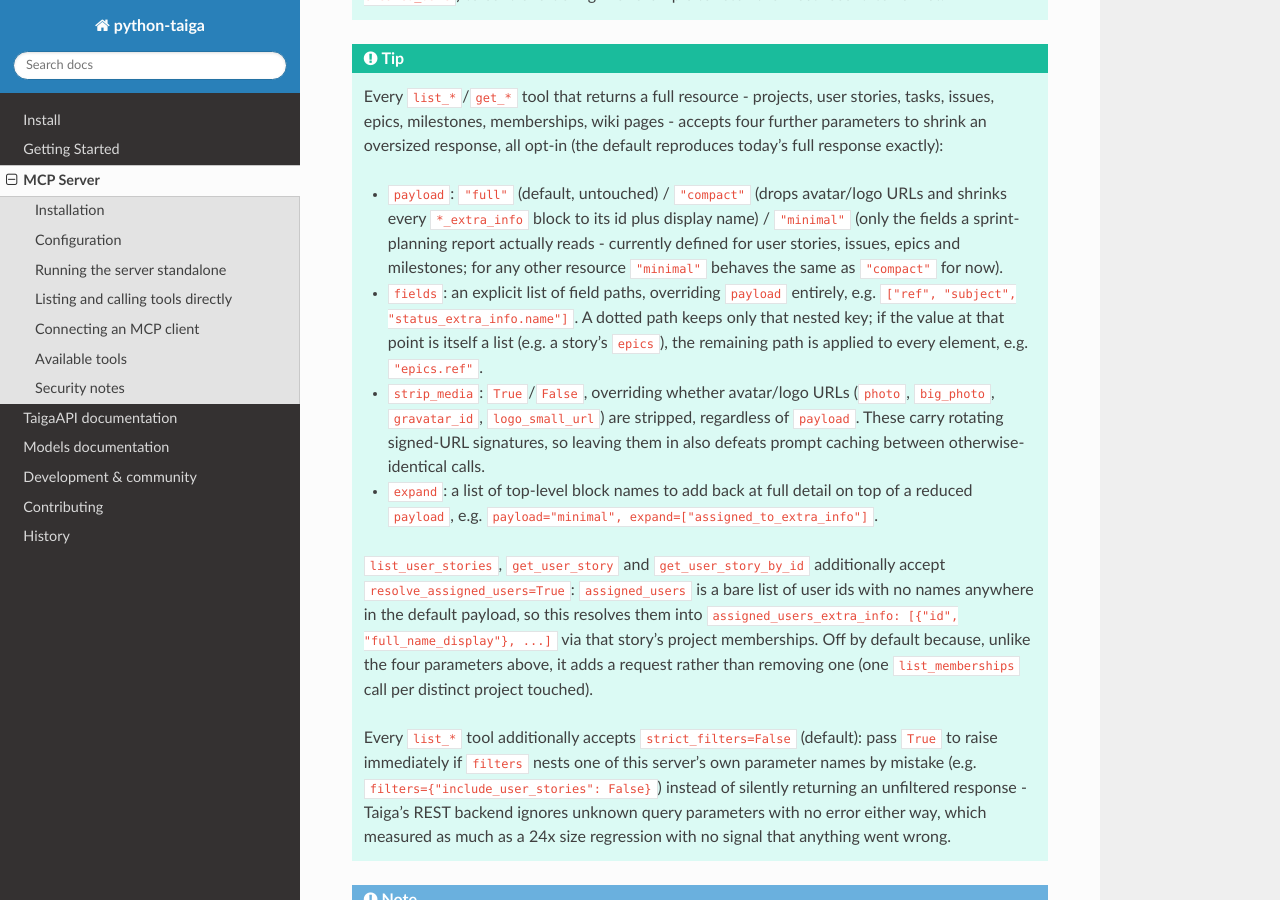
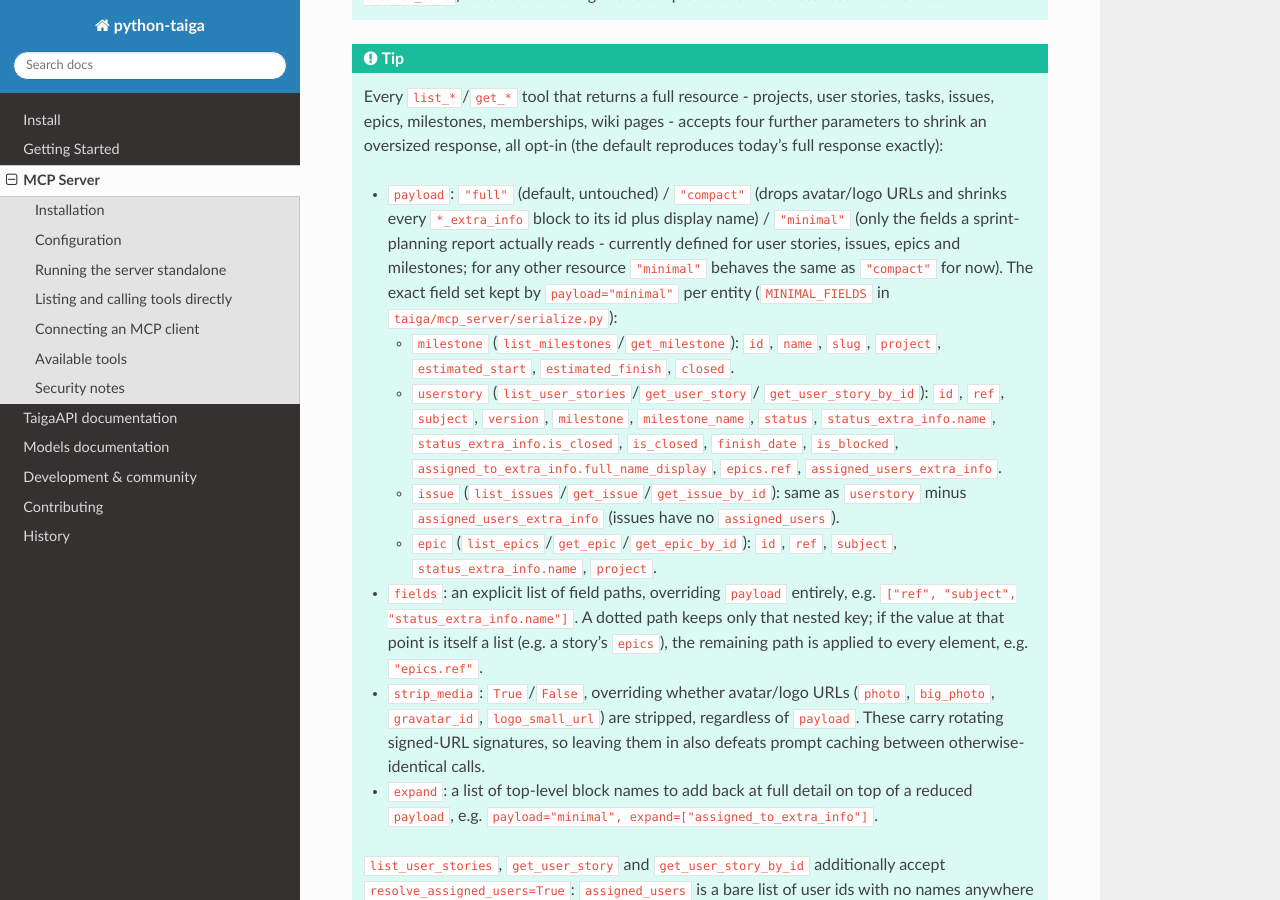
Before and after one commit to nephila/python-taiga, a Sphinx documentation site: the page built from docs/mcp.rst, in a window 1280 px wide and 900 px high, scrolled down 5094 px. Built offline with Sphinx 7.4.7 and the Read the Docs theme 3.1.0, drawn with Linux system fonts in a browser that asks for light colours.

Commit message:
docs(mcp): restore minimal-field-set enumeration lost in docstring compression
The prior docstring-compression commit removed the only place that listed
exactly which fields payload="minimal" keeps for user stories, issues,
epics and milestones, and docs/mcp.rst never had this detail either -
leaving it unrecoverable without reading MINIMAL_FIELDS source. Adds the
four field lists to the existing payload/fields/strip_media/expand tip
block, sourced from serialize.py's MINIMAL_FIELDS.

Co-Authored-By: Claude Sonnet 5 <noreply@anthropic.com>
Claude-Session: https://claude.ai/code/session_01QBEycLqZR68HpZF5jCdq7Y

```diff
--- a/docs/mcp.rst
+++ b/docs/mcp.rst
@@ -268,7 +268,26 @@ Available tools
            plus display name) / ``"minimal"`` (only the fields a sprint-planning
            report actually reads - currently defined for user stories, issues,
            epics and milestones; for any other resource ``"minimal"`` behaves
-           the same as ``"compact"`` for now).
+           the same as ``"compact"`` for now). The exact field set kept by
+           ``payload="minimal"`` per entity (``MINIMAL_FIELDS`` in
+           ``taiga/mcp_server/serialize.py``):
+
+           - ``milestone`` (``list_milestones``/``get_milestone``): ``id``,
+             ``name``, ``slug``, ``project``, ``estimated_start``,
+             ``estimated_finish``, ``closed``.
+           - ``userstory`` (``list_user_stories``/``get_user_story``/
+             ``get_user_story_by_id``): ``id``, ``ref``, ``subject``,
+             ``version``, ``milestone``, ``milestone_name``, ``status``,
+             ``status_extra_info.name``, ``status_extra_info.is_closed``,
+             ``is_closed``, ``finish_date``, ``is_blocked``,
+             ``assigned_to_extra_info.full_name_display``, ``epics.ref``,
+             ``assigned_users_extra_info``.
+           - ``issue`` (``list_issues``/``get_issue``/``get_issue_by_id``):
+             same as ``userstory`` minus ``assigned_users_extra_info``
+             (issues have no ``assigned_users``).
+           - ``epic`` (``list_epics``/``get_epic``/``get_epic_by_id``):
+             ``id``, ``ref``, ``subject``, ``status_extra_info.name``,
+             ``project``.
          - ``fields``: an explicit list of field paths, overriding ``payload``
            entirely, e.g. ``["ref", "subject", "status_extra_info.name"]``. A
            dotted path keeps only that nested key; if the value at that point is
```
